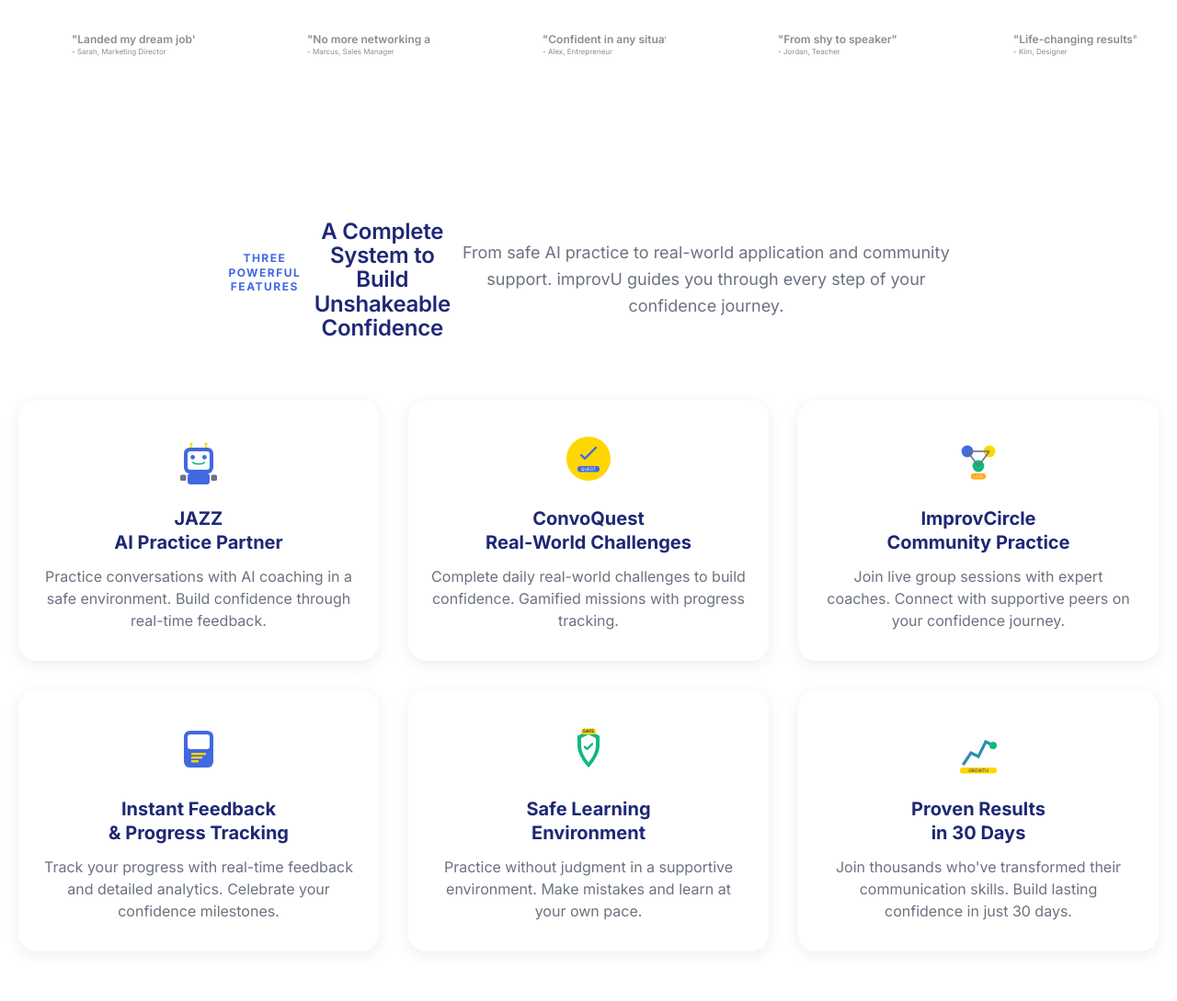
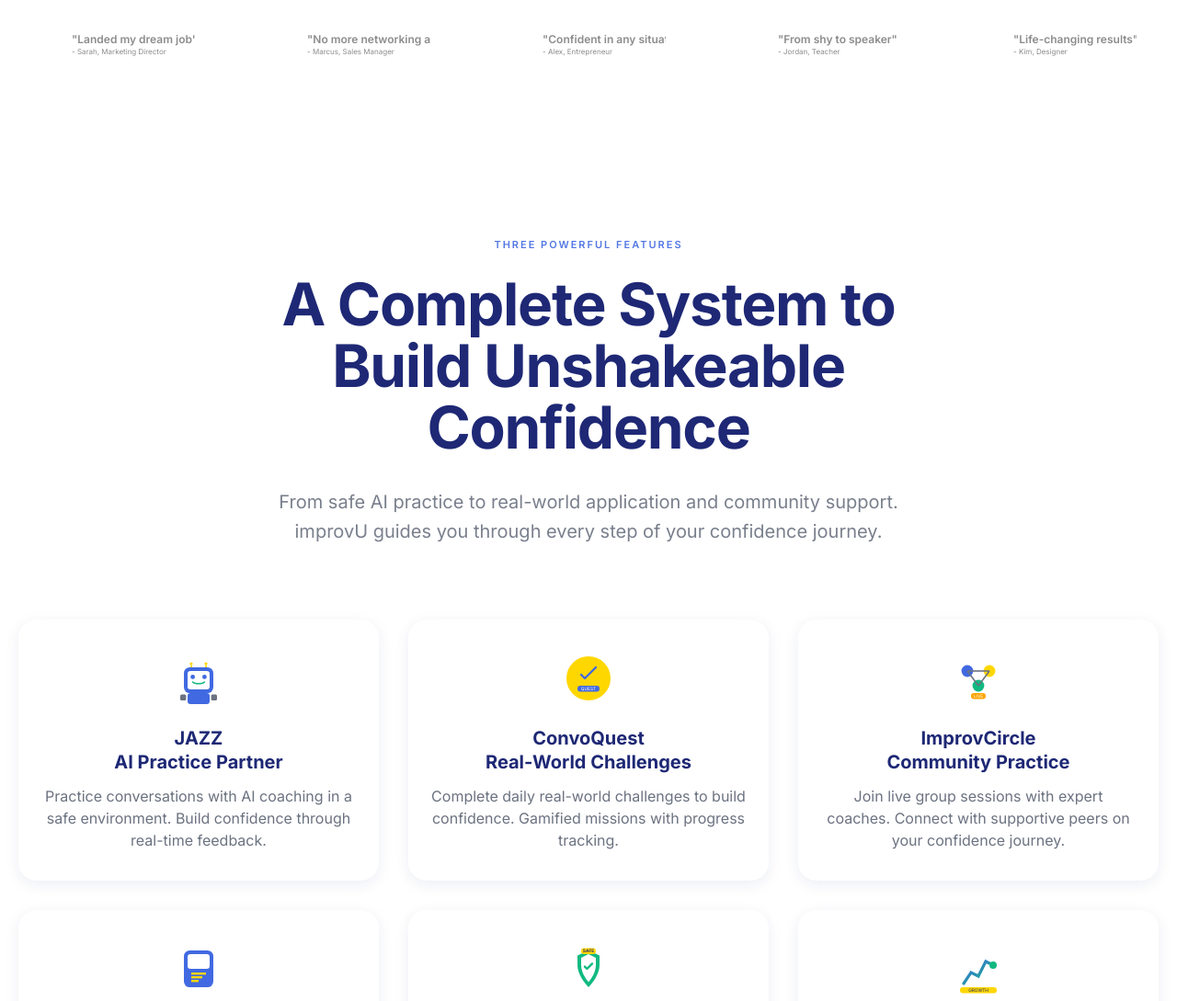
Before and after one commit to comaverick18/DPS-improv, a plain HTML site: page index.html in a window 1280 px wide. Shown: the part 717-1806 px from the top of the page at 92% size. Drawn offline with Linux system fonts and the light colour scheme.

Commit message:
Updated styles.css to enhance layout and design consistency, including increased padding, font sizes, and adjustments to section headers for improved visual hierarchy.

```diff
--- a/styles.css
+++ b/styles.css
@@ -224,46 +224,61 @@ body {
 /* Features Section - Following design.json feature specs */
 .benefits-section {
     background: #FFFFFF;
-    padding: 80px 0;
+    padding: 100px 0;
+}
+
+.process-section {
+    background: #F8F9FB;
+    padding: 100px 0;
 }
 
 /* Main page section headers */
 .benefits-section .section-header,
 .process-section .section-header {
+    display: block;
     text-align: center;
-    margin-bottom: 64px;
+    margin-bottom: 80px;
+    max-width: 900px;
+    margin-left: auto;
+    margin-right: auto;
+    padding: 0 20px;
+}
+
+.overline {
+    display: block;
+    font-size: 11px;
+    font-weight: 600;
+    line-height: 1.3;
+    color: #4169E1;
+    text-transform: uppercase;
+    letter-spacing: 2px;
+    margin-bottom: 24px;
+    opacity: 0.9;
+}
+
+.section-title {
+    display: block;
+    font-size: 64px;
+    font-weight: 700;
+    line-height: 1.05;
+    color: #1E2875;
+    letter-spacing: -0.02em;
+    margin-bottom: 32px;
+    margin-top: 0;
     max-width: 800px;
     margin-left: auto;
     margin-right: auto;
 }
 
-.overline {
-    font-size: 12px;
-    font-weight: 700;
-    line-height: 1.3;
-    color: #4169E1;
-    text-transform: uppercase;
-    letter-spacing: 1.5px;
-    margin-bottom: 16px;
-}
-
-.section-title {
-    font-size: 56px;
-    font-weight: 700;
-    line-height: 1.1;
-    color: #1E2875;
-    letter-spacing: -0.01em;
-    margin-bottom: 24px;
-    margin-top: 0;
-}
-
 .section-description {
-    font-size: 18px;
+    display: block;
+    font-size: 20px;
     font-weight: 400;
     line-height: 1.6;
     color: #6B7280;
-    max-width: 600px;
+    max-width: 700px;
     margin: 0 auto;
+    opacity: 0.9;
 }
 
 /* Benefits Grid - Following design.json threeColumnFeatureGrid pattern */
@@ -327,10 +342,6 @@ body {
 }
 
 /* Process Section - Following design.json process specs */
-.process-section {
-    background: #F8F9FB;
-    padding: 80px 0;
-}
 
 .process-steps {
     display: grid;
@@ -701,7 +712,7 @@ body {
     }
 
     .section-title {
-        font-size: 40px;
+        font-size: 48px;
     }
 
     .benefits-grid {
@@ -754,7 +765,7 @@ body {
     }
 
     .section-title {
-        font-size: 32px;
+        font-size: 36px;
     }
 
     .process-footer-title {
@@ -1644,14 +1655,20 @@ body {
     gap: 32px;
 }
 
-.section-header {
+/* Feature page section headers (JAZZ, ConvoQuest, ImprovCircle) */
+.jazz-main .section-header,
+.convoquest-main .section-header,
+.improvcircle-main .section-header {
     display: flex;
     justify-content: space-between;
     align-items: center;
     margin-bottom: 24px;
 }
 
-.section-header h2 {
+/* Feature page section titles */
+.jazz-main .section-header h2,
+.convoquest-main .section-header h2,
+.improvcircle-main .section-header h2 {
     display: flex;
     align-items: center;
     gap: 12px;
```
